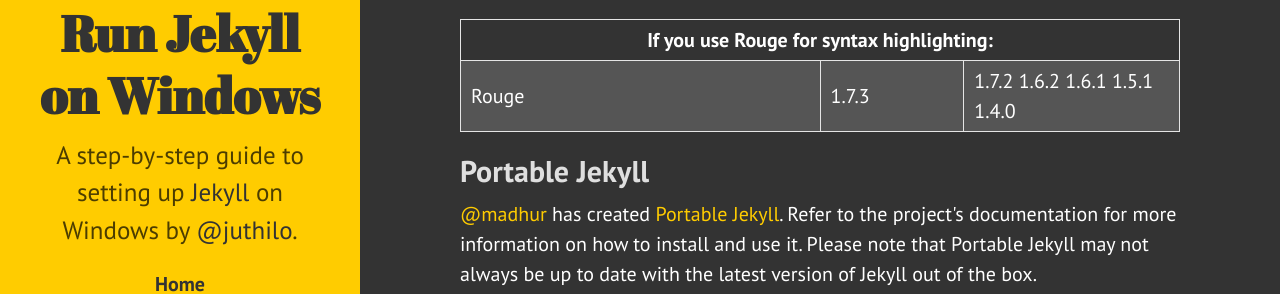
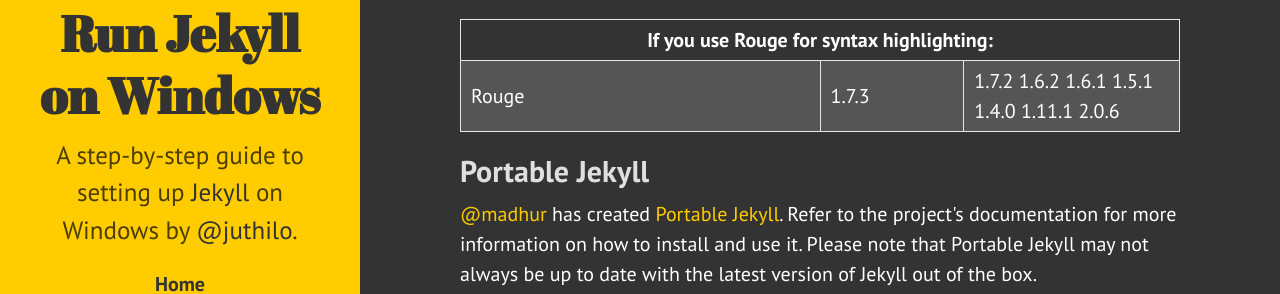
Before and after one commit to juthilo/run-jekyll-on-windows, a Jekyll site: the page built from index.html, in a window 1280 px wide and 900 px high, scrolled down 1034 px. Shown: the part 381-675 px from the top of the window. Built offline with Jekyll 4.4.1, drawn with Linux system fonts in a browser that asks for light colours.

Commit message:
add rouge version that is installed with jekyll 3.2.1 and also the latest version

```diff
--- a/index.html
+++ b/index.html
@@ -91,7 +91,7 @@
     <tr>
       <td width="50%">Rouge</td>
       <td width="20%">1.7.3</td>
-      <td>1.7.2 1.6.2 1.6.1 1.5.1 1.4.0</td>
+      <td>1.7.2 1.6.2 1.6.1 1.5.1 1.4.0 1.11.1 2.0.6</td>
     </tr>
   </tbody>
 </table>
```
